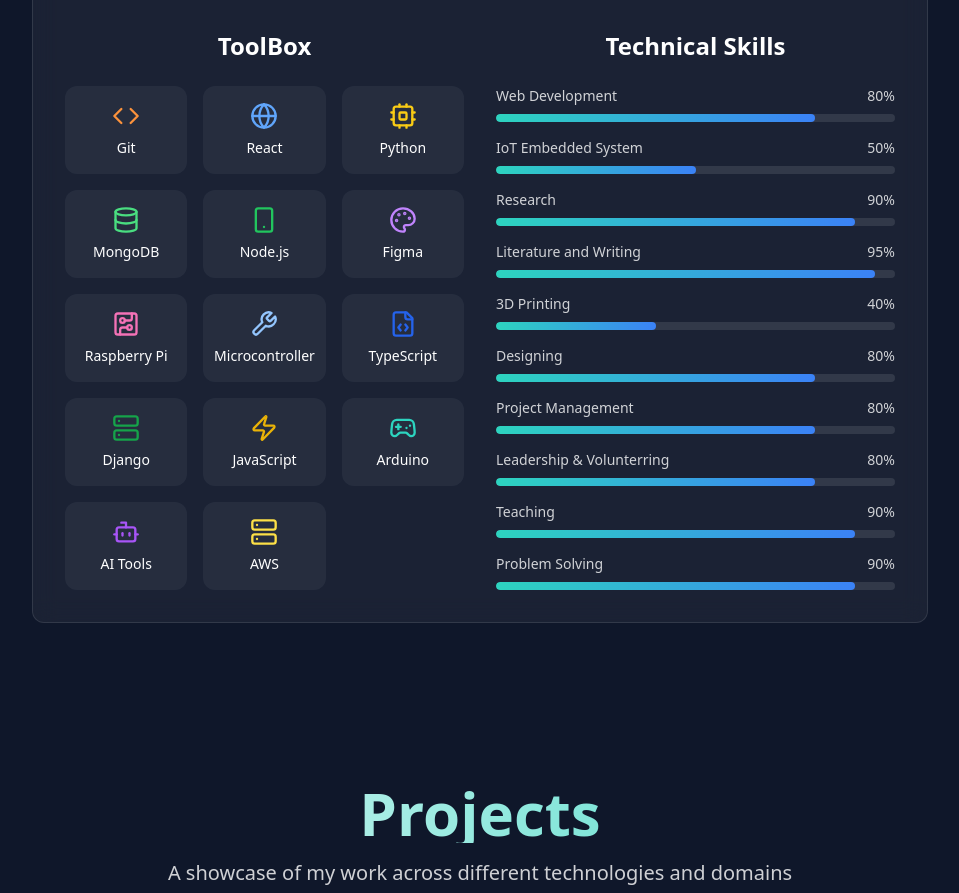
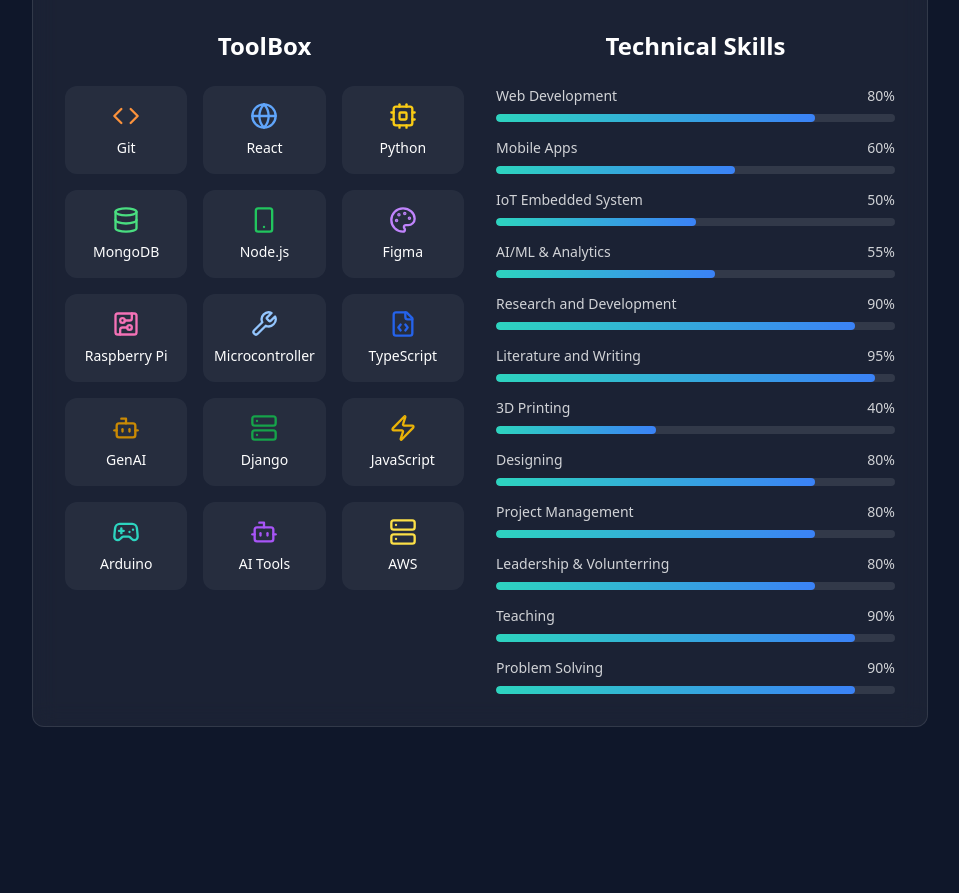
Before and after one commit to rishabhkumarmandal-ai/PortFol, a React (Vite) app: page / in a window 1280 px wide. Shown: the part 1640-2533 px from the top of the page, without its empty margins (160-1119 px from the left). Built offline with nearby package versions, Linux system fonts and the light colour scheme.

Commit message:
update-about

```diff
--- a/src/components/AboutSection.tsx
+++ b/src/components/AboutSection.tsx
@@ -4,9 +4,10 @@ import { Code, Palette, Globe, Cpu, Database, Smartphone, Layers, Brain, Circuit
 const AboutSection = () => {
   const skills = [
     { name: 'Web Development', level: 80 },
+    { name: 'Mobile Apps', level: 60 },
     { name: 'IoT Embedded System', level: 50 },
-  //{ name: 'AI/ML Integrations', level: 85 },
-    { name: 'Research', level: 90 },
+    { name: 'AI/ML & Analytics', level: 55 },
+    { name: 'Research and Development', level: 90 },
     { name: 'Literature and Writing', level: 95 },
     { name: '3D Printing', level: 40 },
     { name: 'Designing', level: 80 },
@@ -30,7 +31,7 @@ const AboutSection = () => {
     { icon: Wrench, name: 'Microcontroller', color: 'text-blue-300' },
     { icon: FileCode, name: 'TypeScript', color: 'text-blue-600' },
   //{ icon: Layers, name: 'CNN', color: 'text-purple-600' },
-  //{ icon: Bot, name: 'Scikit-learn', color: 'text-yellow-600' },
+    { icon: Bot, name: 'GenAI', color: 'text-yellow-600' },
     { icon: Server, name: 'Django', color: 'text-green-600' },
     { icon: Zap, name: 'JavaScript', color: 'text-yellow-500' },
 // { icon: Camera, name: 'OpenCV', color: 'text-indigo-400' },
```
